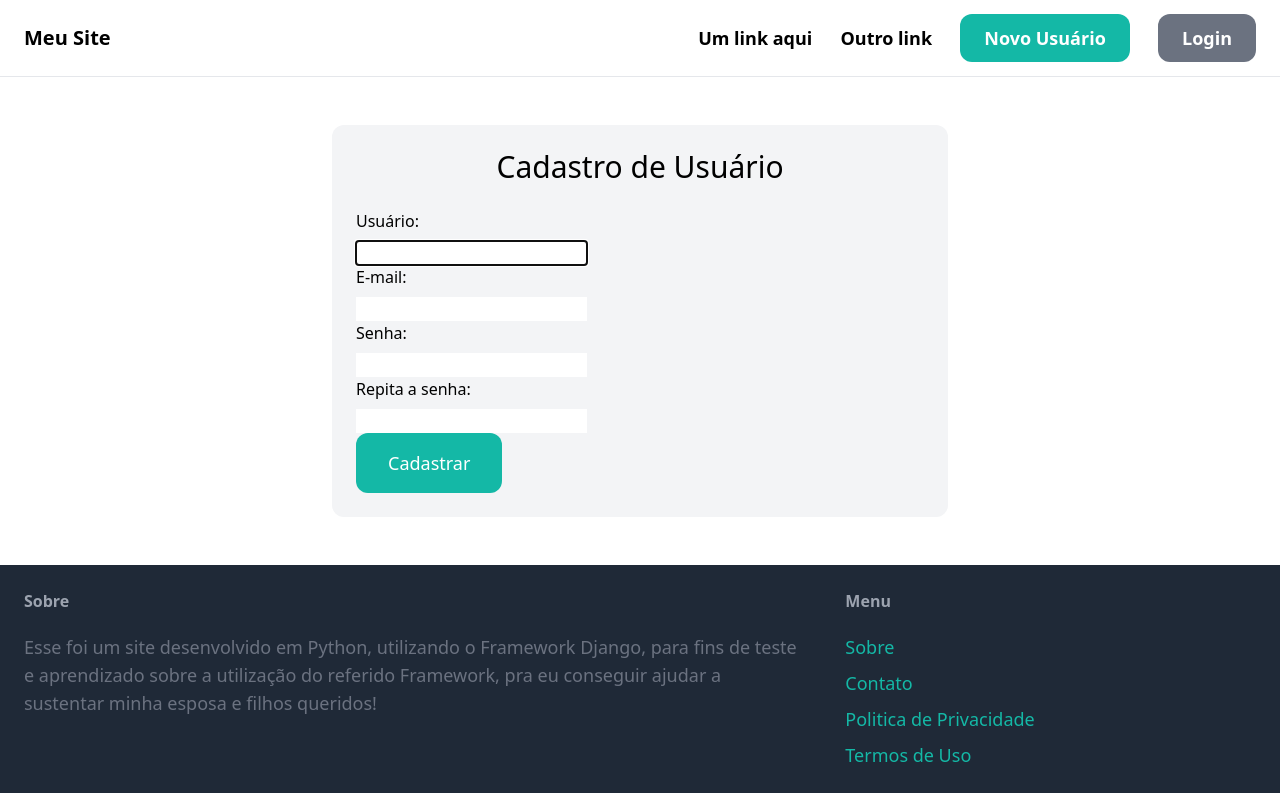
After one commit to Kaique-py/Site-Django-1, a Django app: page /cadastro/ in a window 1280 px wide. The commit adds this page. Run offline with Django 4.2, Linux system fonts and the light colour scheme; some libraries are stand-ins or nearby versions.

Commit message:
CadastroUsuario

```diff
--- a/core/forms.py
+++ b/core/forms.py
@@ -1 +1,27 @@
 from django import forms
+from django.contrib.auth.forms import UserCreationForm
+from django.contrib.auth.models import User
+
+class Cadastro(UserCreationForm):
+    class Meta:
+        model = User
+        fields = ('username', 'email', 'password1', 'password2') #Senha 1 e senha 2 são apenas para o usuário repetir e vermos se ele escrever a senha igual, na hora de se cadastrar.
+
+        #Aqui vamos deixar um pouco mais arrumadinho cada um dos campos:
+        username = forms.CharField(widget=forms.TextInput(attrs={
+            'placeholder': 'Seu nome de usuário',
+            'class': 'w-full py-4 px-6 rounded-xl'
+        }))
+        email = forms.CharField(widget=forms.EmailInput(attrs={
+            'placeholder': 'Seu endereço de e-mail',
+            'class': 'w-full py-4 px-6 rounded-xl'
+        }))
+        password1 = forms.CharField(widget=forms.PasswordInput(attrs={
+            'placeholder': 'Senha',
+            'class': 'w-full py-4 px-6 rounded-xl'
+        }))
+        password2 = forms.CharField(widget=forms.PasswordInput(attrs={
+            'placeholder': 'Repita sua senha',
+            'class': 'w-full py-4 px-6 rounded-xl'
+        }))
+        #Percebam, in loco, que não mudou nada no site...
--- a/core/templates/core/base.html
+++ b/core/templates/core/base.html
@@ -20,7 +20,7 @@
                 <a href="#" class="text-lg font-semibold hover:text-gray-500">Um link aqui</a>
                 <a href="#" class="text-lg font-semibold hover:text-gray-500">Outro link</a>
 
-                <a href="#" class="px-6 py-3 text-lg font-semibold bg-teal-500 text-white rounded-xl hover:bg-teal-700">Novo Usuário</a>
+                <a href="{% url 'core:cadastro'%}" class="px-6 py-3 text-lg font-semibold bg-teal-500 text-white rounded-xl hover:bg-teal-700">Novo Usuário</a>
                 <a href="#" class="px-6 py-3 text-lg font-semibold bg-gray-500 text-white rounded-xl hover:bg-gray-700">Login</a>
 
             </div>
--- /dev/null
+++ b/core/templates/core/cadastro.html
@@ -0,0 +1,47 @@
+{% extends 'core/base.html'%}
+
+{% block title %} Cadastro {% endblock %}
+
+{% block content %}
+<div class="w-1/2 my-6 mx-auto p-6 bg-gray-100 rounded-xl">
+    <h1 class="mb-6 text-3xl text-center">Cadastro de Usuário</h1>
+
+    <form method="post" action=".">
+        {% csrf_token %}
+
+        <div>
+            <label class="inline-block mb-2">Usuário: </label><br>
+            {{ form.username }}
+        </div>
+
+        <div>
+            <label class="inline-block mb-2">E-mail: </label><br>
+            {{ form.email }}
+        </div>
+
+        <div>
+            <label class="inline-block mb-2">Senha: </label><br>
+            {{ form.password1 }}
+        </div>
+
+        <div>
+            <label class="inline-block mb-2">Repita a senha: </label><br>
+            {{ form.password2 }}
+        </div>
+
+        {% if form.errors or form.non_field_errors %}
+            <div class="mb-3 p-6 bg-red-100 rounded-xl">
+                {% for field in form %}
+                    {{field.errors}}
+                {% endfor %}
+
+                {{ form.non_field_errors}}
+
+            </div>
+        {% endif %}
+
+        <button class="py-4 px-8 text-lg bg-teal-500 hover:bg-teal-700 rounded-xl text-white">Cadastrar</button>
+
+    </form>
+</div>
+{% endblock %}
--- a/core/urls.py
+++ b/core/urls.py
@@ -7,4 +7,5 @@ app_name = 'core'
 urlpatterns = [
     path('', views.index, name='index'),
     path('contato/', views.contact, name='contato'),
+    path('cadastro/', views.cadastro, name='cadastro'),
 ]
--- a/core/views.py
+++ b/core/views.py
@@ -1,6 +1,8 @@
-from django.shortcuts import render
+from django.shortcuts import render, redirect
 
 from item.models import Categoria, Item
+
+from .forms import Cadastro
 # Create your views here.
 #Aqui no arquivo views vamos criar todas as páginas que forem existir no meu site.
 
@@ -16,3 +18,17 @@ def index(request):
 #Na sequência vamos criando as páginas a seguir:
 def contact(request):
     return render(request, 'core/contact.html')
+
+def cadastro(request):
+    if request.method == 'POST':
+        form = Cadastro(request.POST)
+
+        if form.is_valid():
+            form.save()
+
+            return redirect('/login/')
+    else:
+        form = Cadastro()
+    return render(request, 'core/cadastro.html', {
+        'form': form
+    })
```
Also changed, not shown: db.sqlite3, 3 other files.
